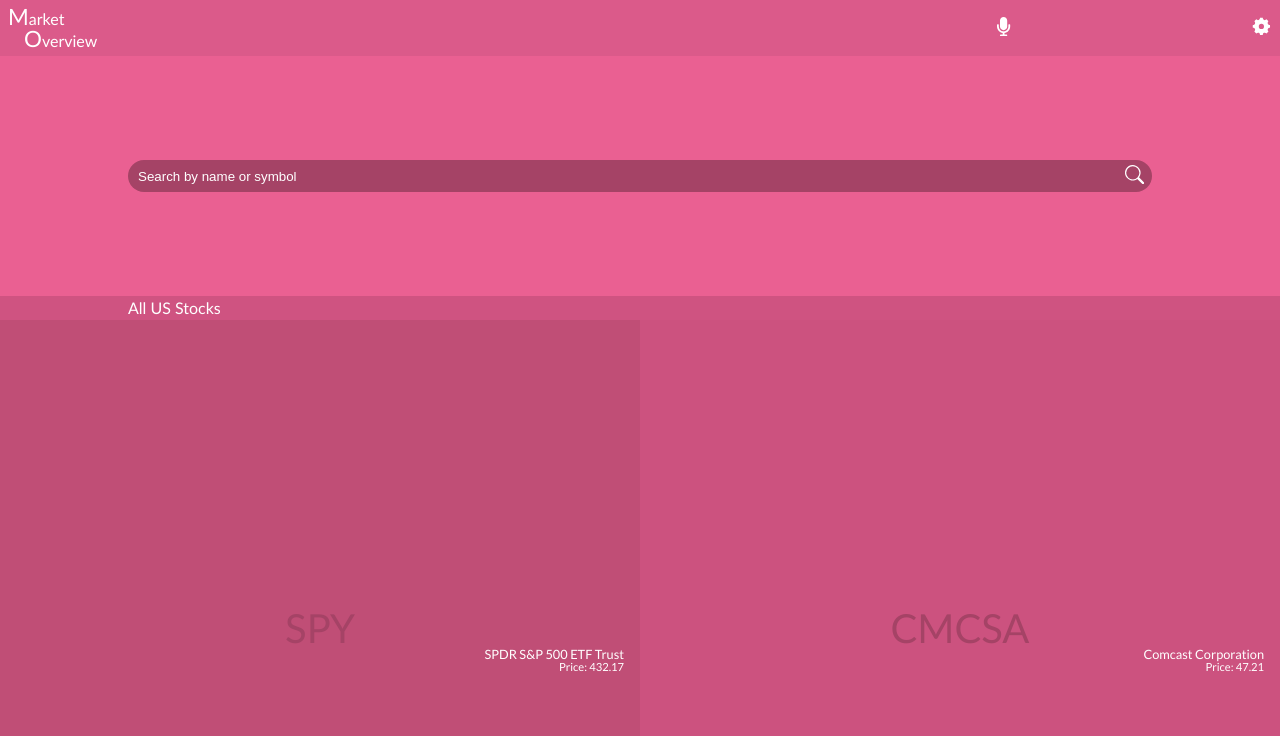
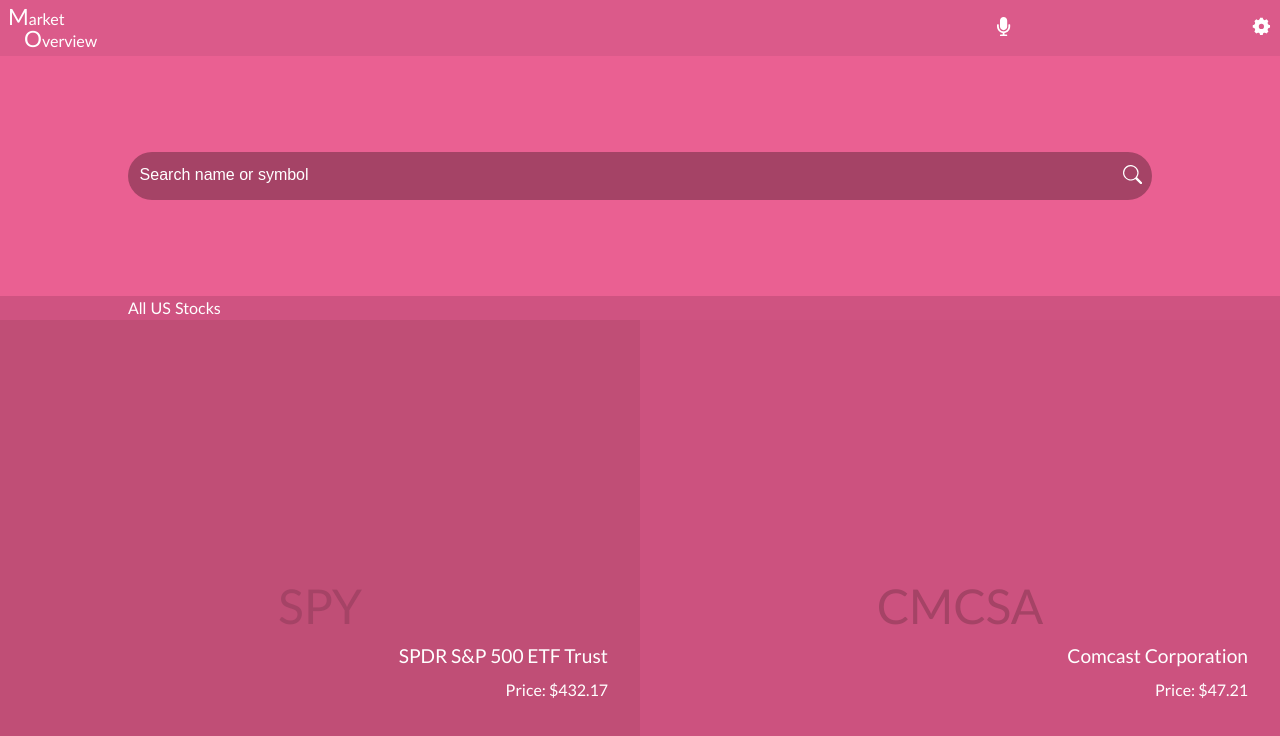
Before and after one commit to carloshs1994/market-overview, a React (Create React App) app: page / in a window 1280 px wide. Shown: the top 736 px of the page. Built offline with nearby package versions, Linux system fonts and the light colour scheme.

Commit message:
Fix layout inside li elements in Home.js *At this point the app only works with harcoded data

```diff
--- a/src/components/Home.js
+++ b/src/components/Home.js
@@ -102,7 +102,7 @@
         <h2>{stock.name}</h2>
         <p>
           Price:
-          {' '}
+          {' $'}
           {stock.price}
         </p>
       </li>
--- a/src/components/Search.js
+++ b/src/components/Search.js
@@ -7,7 +7,7 @@
     <section className="search">
       <form>
         <label htmlFor="stock-name">
-          <input id="stock-name" name="stockName" type="text" placeholder="Search by name or symbol" value={stockName} required />
+          <input id="stock-name" name="stockName" type="text" placeholder="Search name or symbol" value={stockName} required />
         </label>
         <button type="submit" aria-label="search"><BsSearch style={{ color: 'white', fontSize: '1.2rem' }} /></button>
       </form>
--- a/src/styles/layout/_forms.scss
+++ b/src/styles/layout/_forms.scss
@@ -1,23 +1,25 @@
 form {
   width: 80vw;
-  height: 2rem;
+  height: 3rem;
   display: flex;
   justify-content: space-between;
   align-items: center;
-  padding: 0 0.5rem;
+  padding: 0 0.6rem;
   background-color: $symbol-dribbble;
-  border-radius: 1rem;
+  border-radius: 1.5rem;
 
   label {
     width: 85%;
     input {
       color: #fff;
       width: 100%;
+      height: 1.4rem;
       border: none;
       background-color: $symbol-dribbble;
 
       &::placeholder {
         color: #fff;
+        font-size: 1rem;
       }
 
       &:focus-visible {
--- a/src/styles/pages/_home.scss
+++ b/src/styles/pages/_home.scss
@@ -43,7 +43,9 @@
     flex-direction: column;
     justify-content: center;
     align-items: center;
+    gap: 1rem;
     color: #fff;
+    overflow: hidden;
 
     &.light {
       background-color: $light-stock-dribbble;
@@ -55,22 +57,22 @@
 
     h1 {
       color: $symbol-dribbble;
-      font-size: 2.5rem;
+      font-size: 3rem;
     }
 
     h2,
     p {
-      width: 95%;
+      width: 90%;
       font-family: $font-lato;
       text-align: end;
     }
 
     h2 {
-      font-size: 0.8rem;
+      font-size: 1.2rem;
     }
 
     p {
-      font-size: 0.7rem;
+      font-size: 1rem;
     }
   }
 }
```
